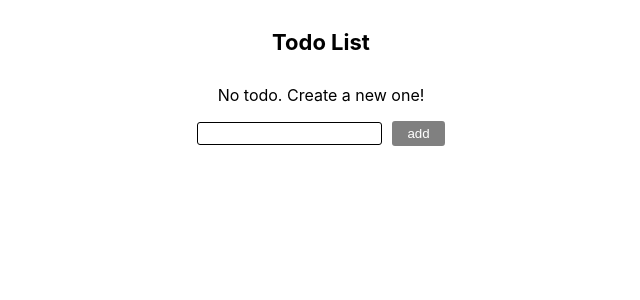
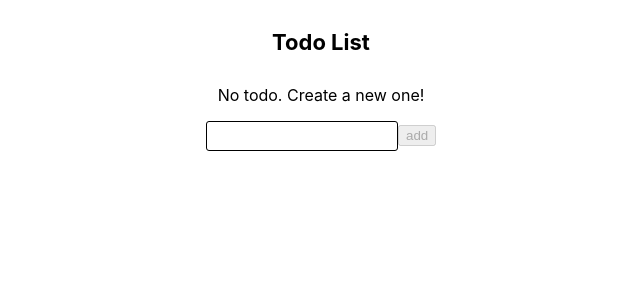
Before and after one commit to utwnglam/todo-list-react, a React (Create React App) app: page / in a window 1280 px wide. Shown: the top 300 px of the page, without its empty margins (319-959 px from the left). Built offline with nearby package versions, Linux system fonts and the light colour scheme.

Commit message:
feat: add css delete-button and todo-item-text

```diff
--- a/src/index.css
+++ b/src/index.css
@@ -1,6 +1,6 @@
 body {
   margin: 0;
-  padding: 0 2em;
+  padding: 0 20%;
   font-family: -apple-system, BlinkMacSystemFont, 'Segoe UI', 'Roboto', 'Oxygen',
     'Ubuntu', 'Cantarell', 'Fira Sans', 'Droid Sans', 'Helvetica Neue',
     sans-serif;
@@ -16,36 +16,45 @@ code {
 h4 {
   font-size: 22px;
 }
-button {
+input {
+  border-radius: 3px;
+  border: 1px solid black;
+  padding: 0.5em;
+}
+
+.add-button {
   margin-left: 10px;
-  cursor: pointer;
   padding: 5px 15px;
   color: white;
   background: #1990ff;
   border: none;
   border-radius: 3px;
+  cursor: pointer;
 }
-button:disabled {
+.add-button:disabled {
   background: gray;
 }
-
-input {
-  border-radius: 3px;
-  border: 1px solid black;
-  padding: 3px;
+.delete-button {
+  background: transparent;
+  border: none;
+  cursor: pointer;
 }
 
-.todoItem {
-  margin: 10px 0;
+.todo-item {
+  margin: 1em 0;
   padding: 0 1em;
   border: 1px solid black;
-  text-align: left;
   display: flex;
   flex-direction: row;
   justify-content: space-between;
+}
+.todo-item-text {
+  flex: 1;
+  text-align: left;
   cursor: pointer;
 }
 
-.itemDone {
+.item-done {
   text-decoration-line: line-through;
+  text-decoration-thickness: 2px;
 }
```
